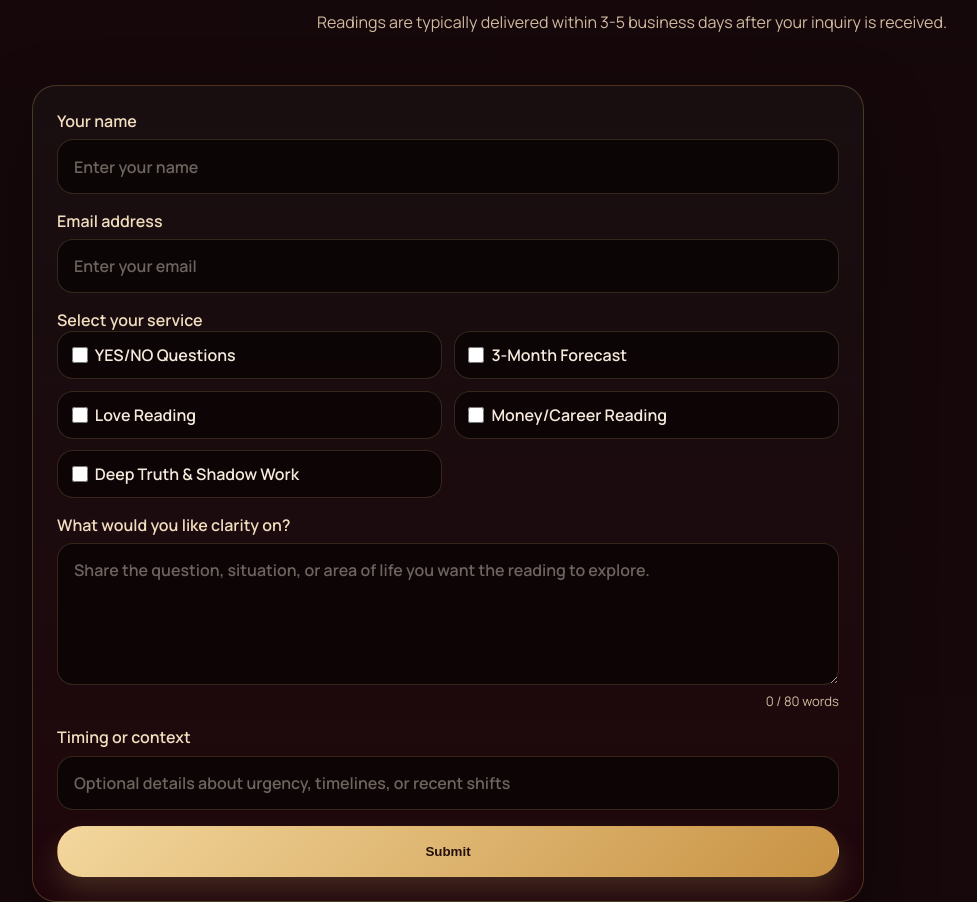
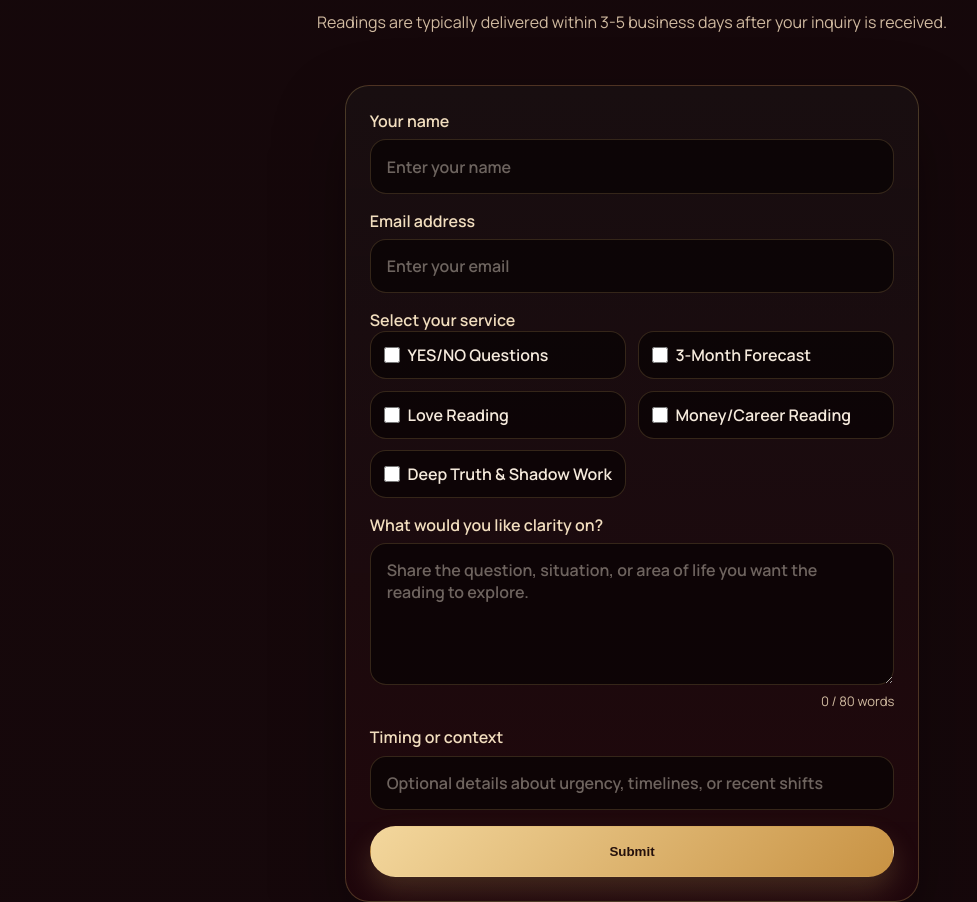
Before and after one commit to jkaranja254/the-unbound-mystic-review, a website: page index.html in a window 1280 px wide. Shown: the part 5040-5942 px from the top of the page, without its empty margins (8-985 px from the left). Drawn offline with nearby package versions, Linux system fonts and the light colour scheme.

Commit message:
Center inquiry form block

```diff
--- a/styles.css
+++ b/styles.css
@@ -557,6 +557,7 @@ main section {
   display: grid;
   gap: 1rem;
   max-width: 52rem;
+  justify-self: center;
 }
 
 .inquiry-form label {
```
Also changed, not shown: tests/site.test.js (+3 -0 lines).
